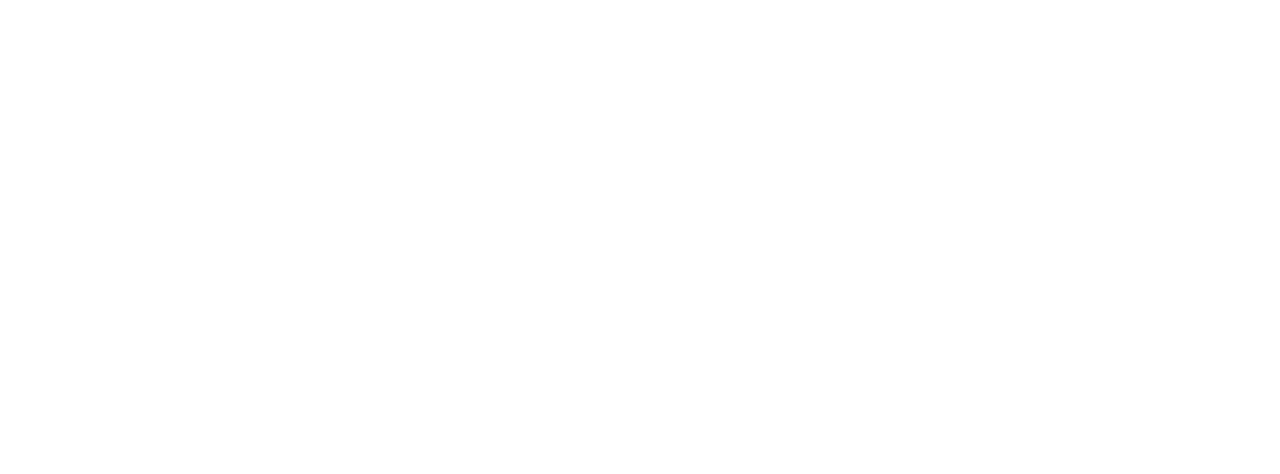
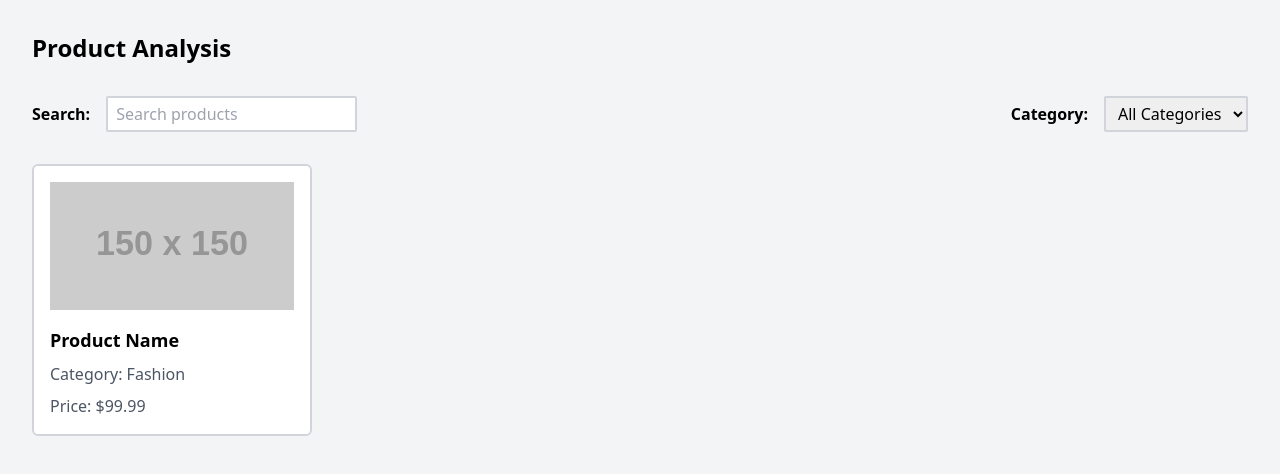
Before and after one commit to rishuraj1/catalogue-prototype, a website: page dashboard/productAnalysis.html in a window 1280 px wide. Drawn offline with nearby package versions, Linux system fonts and the light colour scheme; placeholder pictures from the web are drawn by us.

Commit message:
product-analysis-added

```diff
--- a/dashboard/productAnalysis.html
+++ b/dashboard/productAnalysis.html
@@ -1,13 +1,48 @@
 <!DOCTYPE html>
 <html lang="en">
-  <head>
-    <meta charset="UTF-8" />
-    <meta name="viewport" content="width=device-width, initial-scale=1.0" />
-    <link
-      rel="stylesheet"
-      href="https://cdn.jsdelivr.net/npm/tailwindcss@2.2.19/dist/tailwind.min.css"
-    />
-    <title></title>
-  </head>
-  <body></body>
+<head>
+  <meta charset="UTF-8">
+  <meta name="viewport" content="width=device-width, initial-scale=1.0">
+  <link rel="stylesheet" href="https://cdn.jsdelivr.net/npm/tailwindcss@2.2.19/dist/tailwind.min.css">
+  <title>Product Analysis</title>
+</head>
+<body class="bg-gray-100">
+  <div class="container mx-auto p-8">
+    <h1 class="text-2xl font-bold mb-8 text-black">Product Analysis</h1>
+
+    <!-- Search and Filter Section -->
+    <div class="flex items-center justify-between mb-8">
+      <!-- Search Bar -->
+      <div class="flex items-center space-x-4">
+        <label for="search" class="font-semibold text-black">Search:</label>
+        <input type="text" id="search" class="px-2 py-1 border-2 border-gray-300 rounded-sm" placeholder="Search products">
+      </div>
+
+      <!-- Category Filter -->
+      <div class="flex items-center space-x-4">
+        <label for="categoryFilter" class="font-semibold text-black">Category:</label>
+        <select id="categoryFilter" class="px-2 py-1 border-2 border-gray-300 rounded-sm">
+          <option value="">All Categories</option>
+          <option value="1">Fashion</option>
+          <option value="2">Electronics</option>
+          <option value="3">Grocery</option>
+        </select>
+      </div>
+
+    </div>
+
+    <!-- Product List -->
+    <div class="grid grid-cols-1 sm:grid-cols-2 lg:grid-cols-3 xl:grid-cols-4 gap-8">
+      <!-- Example Product Card (Repeat this structure for each product) -->
+      <div class="bg-white p-4 border-2 border-gray-300 rounded-md">
+        <img src="https://via.placeholder.com/150" alt="Product Image" class="w-full h-32 object-cover mb-4">
+        <h2 class="text-lg font-semibold text-black mb-2">Product Name</h2>
+        <p class="text-gray-600 mb-2">Category: Fashion</p>
+        <p class="text-gray-600">Price: $99.99</p>
+      </div>
+
+      <!-- Repeat for other products -->
+    </div>
+  </div>
+</body>
 </html>
```
